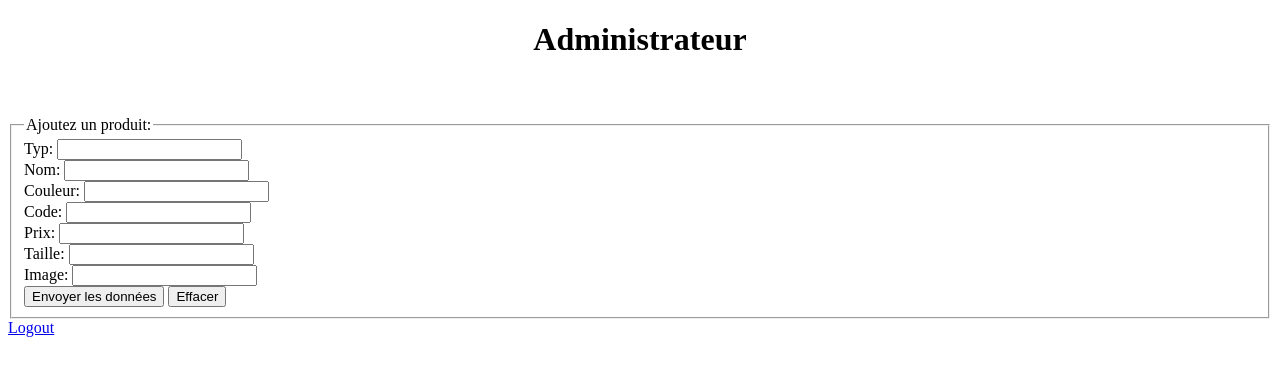
After one commit to HRobertSI/Registration-LogIn, a PHP site: page /admin.php in a window 1280 px wide. The commit adds this page. Shown: the top 376 px of the page. Run offline with PHP 8.4, Linux system fonts and the light colour scheme.

Commit message:
Projekt je zaključen.

```diff
--- /dev/null
+++ b/admin.php
@@ -0,0 +1,103 @@
+<?php
+//session_start();
+
+require_once './config.php';
+
+$link = connectDatabase();
+
+$add_typ='';
+$add_nom='';
+$add_couleur='';
+$add_code='';
+$add_prix='';
+$add_taille='';
+$add_image='';
+
+?>
+
+<!DOCTYPE html>
+
+<html>
+    <head>
+        <meta charset="UTF-8">
+        <title></title>
+    </head>
+    <body>
+        <div style="text-align: center;">
+        <h1>Administrateur</h1><br><br>
+        </div>
+<?php
+
+        if ( $_SERVER[ 'REQUEST_METHOD' ] == 'POST' ) //sticky form, if you leave the field empty or enter an invalid e-mail address, the correct fields keep the values TEST BY CLICKING SUBMIT
+            {
+                if (empty($_POST['add_typ']))  {echo "Erreur, le typ n&#146est pas correct! ";}
+
+                if (empty($_POST['add_nom']))  {echo "Erreur, le nom n&#146est pas correct! ";}
+
+                if (empty($_POST['add_couleur']))  {echo "Erreur, la couleur n&#146est pas correcte! ";}
+
+                if (empty($_POST['add_code']))  {echo "Erreur, le code n&#146est pas correct! ";}
+
+                if (empty($_POST['add_prix']))  {echo "Erreur, le prix n&#146est pas correct! ";}
+
+                if (empty($_POST['add_taille']))  {echo "Erreur, la taille n&#146est pas correcte! ";}
+
+                if (empty($_POST['add_image']))  {echo "Erreur, l&#146image n&#146est pas correct! ";}
+
+                if (checkIfCodeExists($_POST['add_code']) == 1) {echo "Erreur, le produit avec ce code existe d&#233j&#224! ";} //see if a product with this code is already in the database
+
+                if (!empty($_POST['add_typ']) && !empty($_POST['add_nom']) && !empty($_POST['add_couleur']) && !empty($_POST['add_code']) && !empty($_POST['add_prix']) && !empty($_POST['add_taille']) && !empty($_POST['add_image']) && checkIfCodeExists($_POST['add_code']) != 1)
+                {
+                addProduct($_POST['add_typ'], $_POST['add_typ'], $_POST['add_couleur'], $_POST['add_code'], $_POST['add_prix'], $_POST['add_taille'], $_POST['add_image']);
+                echo "Produit ajout&#233";
+                }
+            }
+
+
+
+if (isset($_POST['add_typ']))  {
+    $add_typ=$_POST['add_typ'];
+}
+
+if (isset($_POST['add_nom']))  {
+    $add_nom=$_POST['add_nom'];
+}
+
+if (isset($_POST['add_couleur']))  {
+    $add_couleur=$_POST['add_couleur'];
+}
+
+if (isset($_POST['add_code']))  {
+    $add_code=$_POST['add_code'];
+}
+
+if (isset($_POST['add_prix']))  {
+    $add_prix=$_POST['add_prix'];
+}
+
+if (isset($_POST['add_taille']))  {
+    $add_taille=$_POST['add_taille'];
+}
+
+if (isset($_POST['add_image']))  {
+    $add_image=$_POST['add_image'];
+}
+?>
+
+        <form action="<?php $_SERVER['PHP_SELF'] ?>" method="POST">
+            <fieldset>
+                <legend>Ajoutez un produit:</legend>
+                Typ: <input type="text" name="add_typ" value="<?= $add_typ ?>"><br>
+                Nom: <input type="text" name="add_nom" value="<?= $add_nom ?>"><br>
+                Couleur: <input type="text" name="add_couleur" value="<?= $add_couleur ?>"><br>
+                Code: <input type="text" name="add_code" value="<?= $add_code ?>"><br>
+                Prix: <input type="text" name="add_prix" value="<?= $add_prix ?>"><br>
+                Taille: <input type="text" name="add_taille" value="<?= $add_taille ?>"><br>
+                Image: <input type="text" name="add_image" value="<?= $add_image ?>"><br>
+                <input type="submit" value="Envoyer les données">
+                <input type="reset" value="Effacer">
+            </fieldset>
+        </form>
+    <a href="logout.php">Logout</a>
+    </body>
+</html>
--- a/config.php
+++ b/config.php
@@ -36,6 +36,7 @@ function registerNewUser($registration_name, $registration_password, $registrati
 
     mysqli_query($link, $query);
     mysqli_close($link);
+
 
 }
 
@@ -120,9 +121,11 @@ function login($login_name, $login_password) {
 
             $_SESSION["UserID"] = $user['UserID'];
             $_SESSION["username"] = $user['username'];
+            $_SESSION["isAdmin"] = $user['isAdmin'];
 
-            return true;
-        } else {
+            if ($_SESSION["isAdmin"] == 1){return "isAdmin";} else {return "notAdmin";}
+
+            } else {
             return false;
         }
     } else {
@@ -163,3 +166,30 @@ function checkIfMailExists($registration_mail) { //this function prevents regist
     mysqli_close($link);
 
 }
+
+function checkIfCodeExists($add_code) {
+
+    $link = connectDatabase();
+
+    $query = "SELECT gcode FROM gloves WHERE gcode = '$add_code'";
+
+    $result = mysqli_num_rows(mysqli_query($link, $query));
+
+    if($result != 0){
+        return true;
+    }
+
+    mysqli_close($link);
+
+}
+
+function addProduct($add_typ, $add_nom, $add_couleur, $add_code, $add_prix, $add_taille, $add_image) {
+
+    $link = connectDatabase();
+
+    $query = "INSERT INTO gloves (gtype, gname, gcolour, gcode, gprice, gsize, gimage) VALUES ('$add_typ', '$add_nom', '$add_couleur', '$add_code', '$add_prix', '$add_taille', '$add_image')";
+
+    mysqli_query($link, $query);
+
+    mysqli_close($link);
+}
--- a/registrationsuccessful.php
+++ b/registrationsuccessful.php
@@ -13,7 +13,7 @@ and open the template in the editor.
 
         <form action="store.php" method="POST">
         <div style="text-align: center;">
-        <span>Enregistrement confirmé</span><br><br>
+        <h1>Enregistrement confirmé</h1><br><br>
         <input type="submit" name="entrerlemagasin" value="Entrer le magasin">
         </div>
         </form>
```
Also changed, not shown: login.php (+6 -3 lines), logout.php (added, +8 -0 lines), images/Bordeaux.jpg (added).
